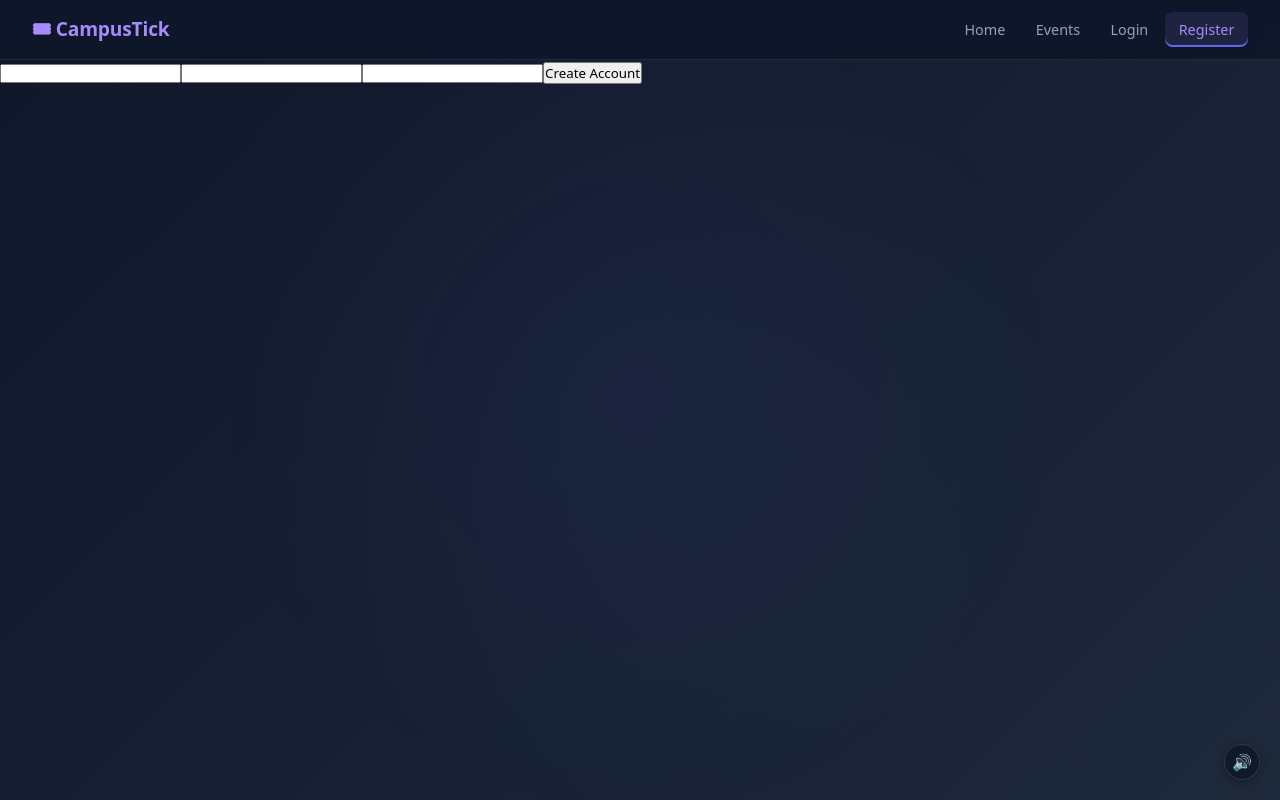
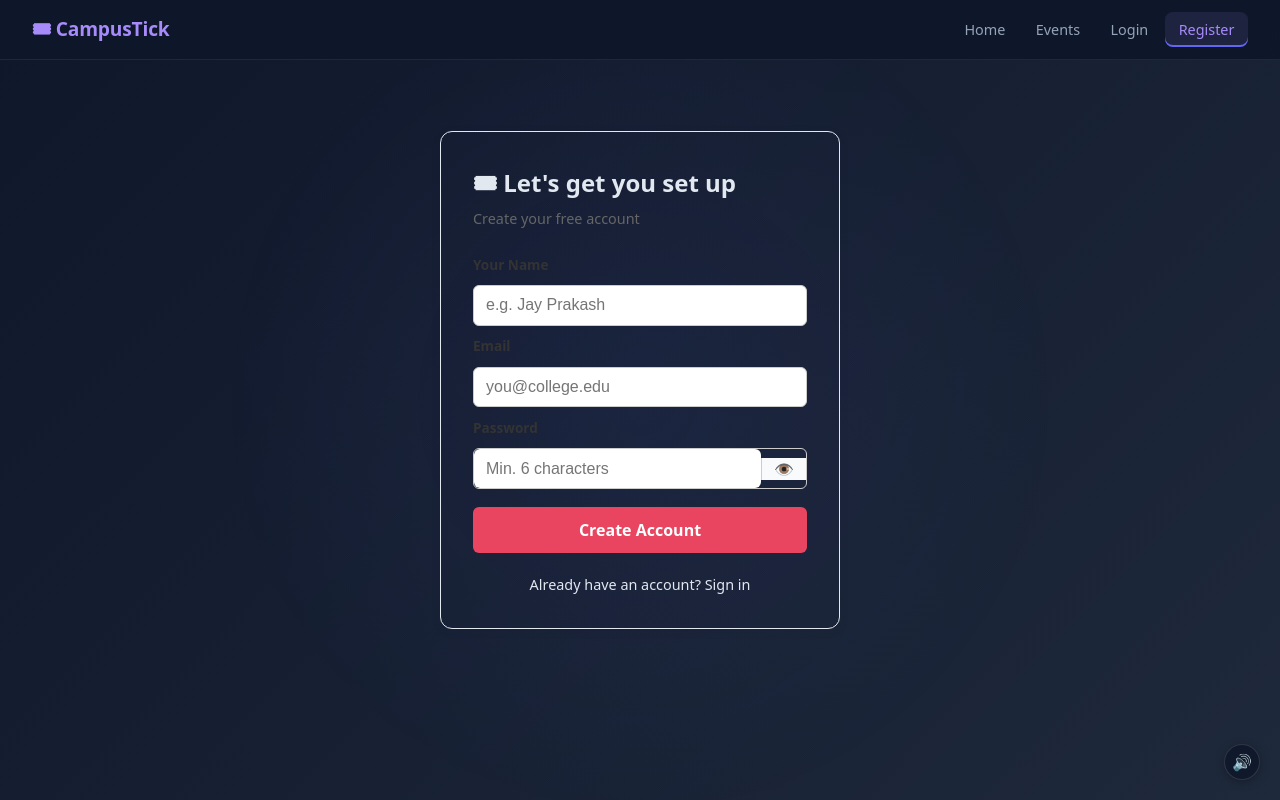
Before and after one commit to CoookieCoool/campustick1, a React (Vite) app in the folder frontend/: page /register in a window 1280 px wide. Built offline with nearby package versions, Linux system fonts and the light colour scheme.

Commit message:
fix: proper form handling

```diff
--- a/frontend/src/pages/RegisterPage.jsx
+++ b/frontend/src/pages/RegisterPage.jsx
@@ -1,84 +1,10 @@
-// import { useState } from "react";
-// import { useNavigate, Link } from "react-router-dom";
-// import { useAuth } from "../context/AuthContext";
-
-// export default function RegisterPage() {
-//   const [form, setForm]       = useState({ name: "", email: "", password: "" });
-//   const [showPass, setShowPass] = useState(false);
-//   const [error, setError]       = useState("");
-//   const [loading, setLoading]   = useState(false);
-//   const { register } = useAuth();
-//   const navigate = useNavigate();
-
-//   const handleChange = (e) => setForm({ ...form, [e.target.name]: e.target.value });
-
-//   const handleSubmit = async (e) => {
-//     e.preventDefault();
-//     setError("");
-//     if (form.password.length < 6) {
-//       setError("Password must be at least 6 characters");
-//       return;
-//     }
-//     setLoading(true);
-//     try {
-//       await register(form);
-//       navigate("/dashboard");
-//     } catch (err) {
-//       setError(err.response?.data?.message || "Registration failed. Please try again.");
-//     } finally {
-//       setLoading(false);
-//     }
-//   };
-
-//   return (
-//     <div style={styles.wrapper}>
-//       <div style={styles.card}>
-//         <h2 style={styles.title}>🎟 Let's get you set up</h2>
-//         <p style={styles.sub}>Create your free CampusTick account</p>
-//         {error && <div style={styles.error}>{error}</div>}
-//         <form onSubmit={handleSubmit} style={styles.form}>
-//           <label style={styles.label}>Your Name</label>
-//           <input name="name" placeholder="e.g. Jay Prakash" value={form.name} onChange={handleChange} style={styles.input} required />
-//           <label style={styles.label}>Email</label>
-//           <input name="email" type="email" placeholder="you@college.edu" value={form.email} onChange={handleChange} style={styles.input} required />
-//           <label style={styles.label}>Password</label>
-//           <div style={styles.passWrap}>
-//             <input name="password" type={showPass ? "text" : "password"} placeholder="Min. 6 characters" value={form.password} onChange={handleChange} style={{ ...styles.input, margin: 0, flex: 1, border: "none" }} required />
-//             <button type="button" onClick={() => setShowPass(!showPass)} style={styles.eyeBtn}>
-//               {showPass ? "🙈" : "👁️"}
-//             </button>
-//           </div>
-//           <button type="submit" style={styles.btn} disabled={loading}>
-//             {loading ? "Setting up your account…" : "Create Account"}
-//           </button>
-//         </form>
-//         <p style={styles.footer}>Already on CampusTick? <Link to="/login">Sign in</Link></p>
-//       </div>
-//     </div>
-//   );
-// }
-
-// const styles = {
-//   wrapper: { minHeight: "80vh", display: "flex", alignItems: "center", justifyContent: "center", padding: "1rem" },
-//   card: { width: "100%", maxWidth: "400px", padding: "2rem", border: "1px solid #e2e8f0", borderRadius: "12px", boxShadow: "0 2px 12px rgba(0,0,0,0.06)" },
-//   title: { margin: "0 0 0.25rem", fontSize: "1.5rem" },
-//   sub: { margin: "0 0 1.5rem", color: "#666", fontSize: "0.9rem" },
-//   form: { display: "flex", flexDirection: "column", gap: "0.6rem" },
-//   label: { fontSize: "0.85rem", fontWeight: "600", color: "#333" },
-//   input:    { padding: "0.65rem 0.75rem", borderRadius: "6px", border: "1px solid #ccc", fontSize: "1rem" },
-//   passWrap: { display: "flex", alignItems: "center", border: "1px solid #ccc", borderRadius: "6px", overflow: "hidden" },
-//   eyeBtn:   { padding: "0 0.75rem", background: "#f8fafc", border: "none", borderLeft: "1px solid #ccc", cursor: "pointer", fontSize: "1rem" },
-//   btn: { marginTop: "0.5rem", padding: "0.75rem", background: "#e94560", color: "#fff", border: "none", borderRadius: "6px", cursor: "pointer", fontSize: "1rem", fontWeight: "600" },
-//   error: { background: "#fff0f0", color: "#c0392b", padding: "0.6rem 0.8rem", borderRadius: "6px", fontSize: "0.9rem", marginBottom: "0.5rem" },
-//   footer: { marginTop: "1.25rem", textAlign: "center", fontSize: "0.9rem" },
-// };
-
-
 import { useState } from "react";
+import { useNavigate, Link } from "react-router-dom";
 import { useAuth } from "../context/AuthContext";
 
 export default function RegisterPage() {
   const { register } = useAuth();
+  const navigate = useNavigate();
 
   const [form, setForm] = useState({
     name: "",
@@ -86,29 +12,179 @@ export default function RegisterPage() {
     password: "",
   });
 
+  const [showPass, setShowPass] = useState(false);
+  const [error, setError] = useState("");
+  const [loading, setLoading] = useState(false);
+
   const handleChange = (e) => {
     setForm({ ...form, [e.target.name]: e.target.value });
   };
 
   const handleSubmit = async (e) => {
-    e.preventDefault(); // 🔥 CRITICAL
+    e.preventDefault(); // ✅ critical fix from second code
+    setError("");
+
+    // ✅ validation from first code
+    if (form.password.length < 6) {
+      setError("Password must be at least 6 characters");
+      return;
+    }
+
+    setLoading(true);
 
     try {
-      await register(form);
-      alert("Registered successfully");
+      await register(form); // ✅ core logic
+      navigate("/dashboard"); // ✅ better UX than alert
     } catch (err) {
       console.error(err);
-      alert("Registration failed");
+      setError(err.response?.data?.message || "Registration failed");
+    } finally {
+      setLoading(false);
     }
   };
 
   return (
-    <form onSubmit={handleSubmit}> {/* 🔥 MUST be here */}
-      <input name="name" onChange={handleChange} required />
-      <input name="email" type="email" onChange={handleChange} required />
-      <input name="password" type="password" onChange={handleChange} required />
+    <div style={styles.wrapper}>
+      <div style={styles.card}>
+        <h2 style={styles.title}>🎟 Let's get you set up</h2>
+        <p style={styles.sub}>Create your free account</p>
 
-      <button type="submit">Create Account</button>
-    </form>
+        {error && <div style={styles.error}>{error}</div>}
+
+        {/* ✅ form wrapper from second code */}
+        <form onSubmit={handleSubmit} style={styles.form}>
+          <label style={styles.label}>Your Name</label>
+          <input
+            name="name"
+            placeholder="e.g. Jay Prakash"
+            value={form.name}
+            onChange={handleChange}
+            style={styles.input}
+            required
+          />
+
+          <label style={styles.label}>Email</label>
+          <input
+            name="email"
+            type="email"
+            placeholder="you@college.edu"
+            value={form.email}
+            onChange={handleChange}
+            style={styles.input}
+            required
+          />
+
+          <label style={styles.label}>Password</label>
+          <div style={styles.passWrap}>
+            <input
+              name="password"
+              type={showPass ? "text" : "password"}
+              placeholder="Min. 6 characters"
+              value={form.password}
+              onChange={handleChange}
+              style={{ ...styles.input, margin: 0, flex: 1, border: "none" }}
+              required
+            />
+            <button
+              type="button"
+              onClick={() => setShowPass(!showPass)}
+              style={styles.eyeBtn}
+            >
+              {showPass ? "🙈" : "👁️"}
+            </button>
+          </div>
+
+          <button type="submit" style={styles.btn} disabled={loading}>
+            {loading ? "Setting up your account…" : "Create Account"}
+          </button>
+        </form>
+
+        <p style={styles.footer}>
+          Already have an account? <Link to="/login">Sign in</Link>
+        </p>
+      </div>
+    </div>
   );
 }
+
+const styles = {
+  wrapper: {
+    minHeight: "80vh",
+    display: "flex",
+    alignItems: "center",
+    justifyContent: "center",
+    padding: "1rem",
+  },
+  card: {
+    width: "100%",
+    maxWidth: "400px",
+    padding: "2rem",
+    border: "1px solid #e2e8f0",
+    borderRadius: "12px",
+    boxShadow: "0 2px 12px rgba(0,0,0,0.06)",
+  },
+  title: {
+    margin: "0 0 0.25rem",
+    fontSize: "1.5rem",
+  },
+  sub: {
+    margin: "0 0 1.5rem",
+    color: "#666",
+    fontSize: "0.9rem",
+  },
+  form: {
+    display: "flex",
+    flexDirection: "column",
+    gap: "0.6rem",
+  },
+  label: {
+    fontSize: "0.85rem",
+    fontWeight: "600",
+    color: "#333",
+  },
+  input: {
+    padding: "0.65rem 0.75rem",
+    borderRadius: "6px",
+    border: "1px solid #ccc",
+    fontSize: "1rem",
+  },
+  passWrap: {
+    display: "flex",
+    alignItems: "center",
+    border: "1px solid #ccc",
+    borderRadius: "6px",
+    overflow: "hidden",
+  },
+  eyeBtn: {
+    padding: "0 0.75rem",
+    background: "#f8fafc",
+    border: "none",
+    borderLeft: "1px solid #ccc",
+    cursor: "pointer",
+    fontSize: "1rem",
+  },
+  btn: {
+    marginTop: "0.5rem",
+    padding: "0.75rem",
+    background: "#e94560",
+    color: "#fff",
+    border: "none",
+    borderRadius: "6px",
+    cursor: "pointer",
+    fontSize: "1rem",
+    fontWeight: "600",
+  },
+  error: {
+    background: "#fff0f0",
+    color: "#c0392b",
+    padding: "0.6rem 0.8rem",
+    borderRadius: "6px",
+    fontSize: "0.9rem",
+    marginBottom: "0.5rem",
+  },
+  footer: {
+    marginTop: "1.25rem",
+    textAlign: "center",
+    fontSize: "0.9rem",
+  },
+};
```
